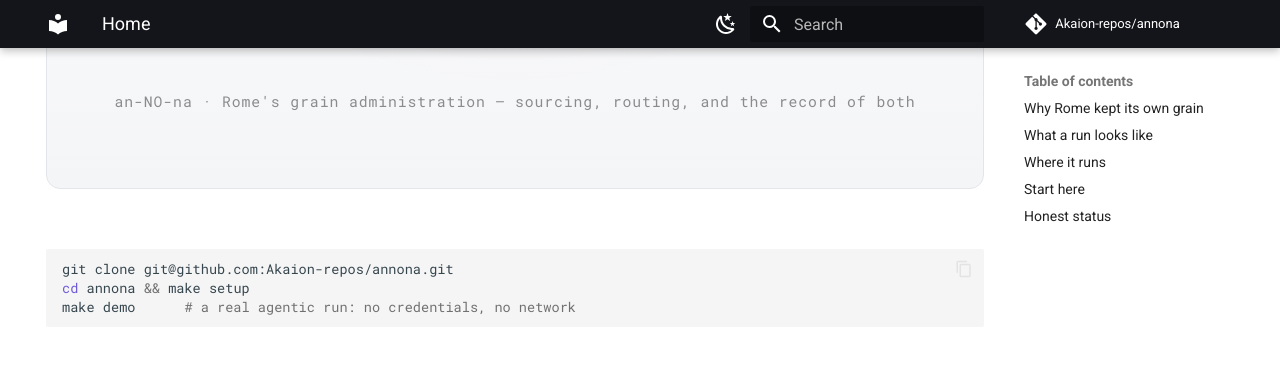
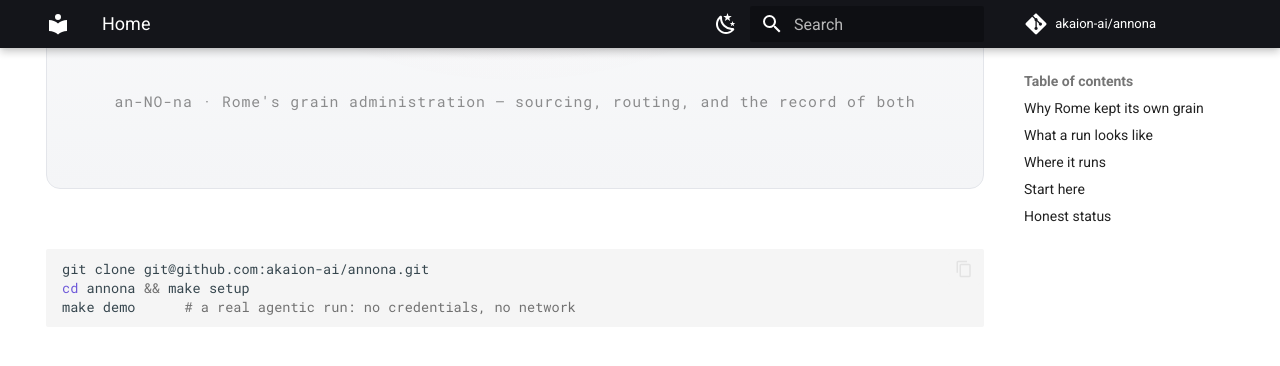
Before and after one commit to Arrivalscenestealer31/annona, an MkDocs documentation site: the page built from docs/index.md, in a window 1280 px wide and 900 px high, scrolled down 454 px. Shown: the top 366 px of the window. Built offline with MkDocs 1.6.1 and Material for MkDocs 9.7.7, drawn with Linux system fonts in a browser that asks for light colours; comment, search, counter and statistics services are not loaded.

Commit message:
chore: point every URL at the akaion-ai organisation
The repository moved from Akaion-repos to akaion-ai. GitHub redirects the
clone URL, so nothing breaks — but a badge, a compose image reference and a
docs link that redirect are three things nobody notices are stale until one of
them stops redirecting.

````diff
--- a/docker-compose.yml
+++ b/docker-compose.yml
@@ -13,7 +13,7 @@
 
 services:
   annona:
-    image: ghcr.io/akaion-repos/annona:${ANNONA_VERSION:-latest}
+    image: ghcr.io/akaion-ai/annona:${ANNONA_VERSION:-latest}
     build:
       context: .
       dockerfile: Dockerfile
--- a/docs/index.md
+++ b/docs/index.md
@@ -20,7 +20,7 @@
 </div>
 
 ```bash
-git clone git@github.com:Akaion-repos/annona.git
+git clone git@github.com:akaion-ai/annona.git
 cd annona && make setup
 make demo      # a real agentic run: no credentials, no network
 ```
--- a/mkdocs.yml
+++ b/mkdocs.yml
@@ -1,8 +1,8 @@
 site_name: Annona
 site_description: Annona — the sovereign execution kernel for AI agents. Where it runs is a decision.
-site_url: https://akaion-repos.github.io/annona/
-repo_url: https://github.com/Akaion-repos/annona
-repo_name: Akaion-repos/annona
+site_url: https://akaion-ai.github.io/annona/
+repo_url: https://github.com/akaion-ai/annona
+repo_name: akaion-ai/annona
 edit_uri: edit/main/docs/
 copyright: Annona — an Akaion AI Lab project · Apache-2.0
 
--- a/pyproject.toml
+++ b/pyproject.toml
@@ -93,8 +93,8 @@
 
 [project.urls]
 Homepage = "https://akaion.com"
-Repository = "https://github.com/Akaion-repos/annona"
-Documentation = "https://akaion-repos.github.io/annona/"
+Repository = "https://github.com/akaion-ai/annona"
+Documentation = "https://akaion-ai.github.io/annona/"
 
 [tool.setuptools.packages.find]
 include = ["runner*"]
````
Also changed, not shown: README.md (+1 -1 lines), docs/adr/0005-name-the-project-annona.md (+1 -1 lines), 3 other files.
